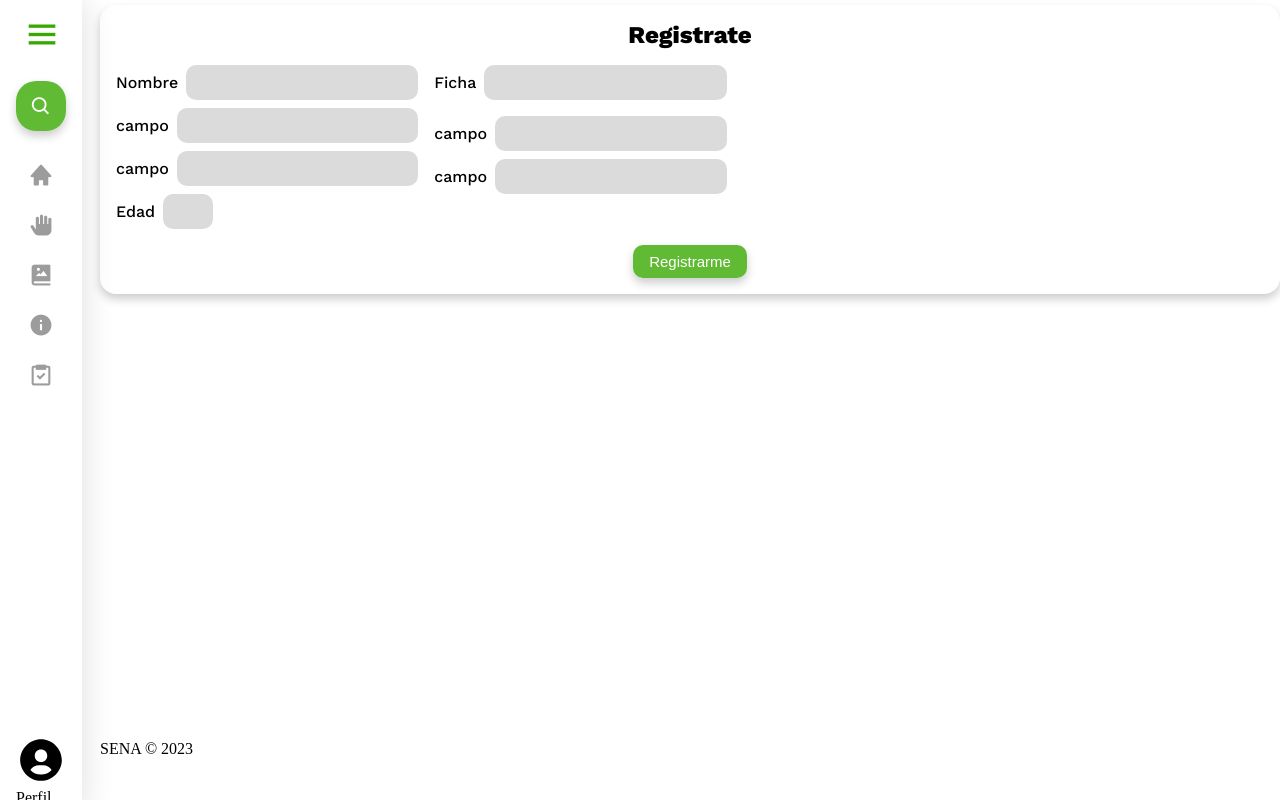
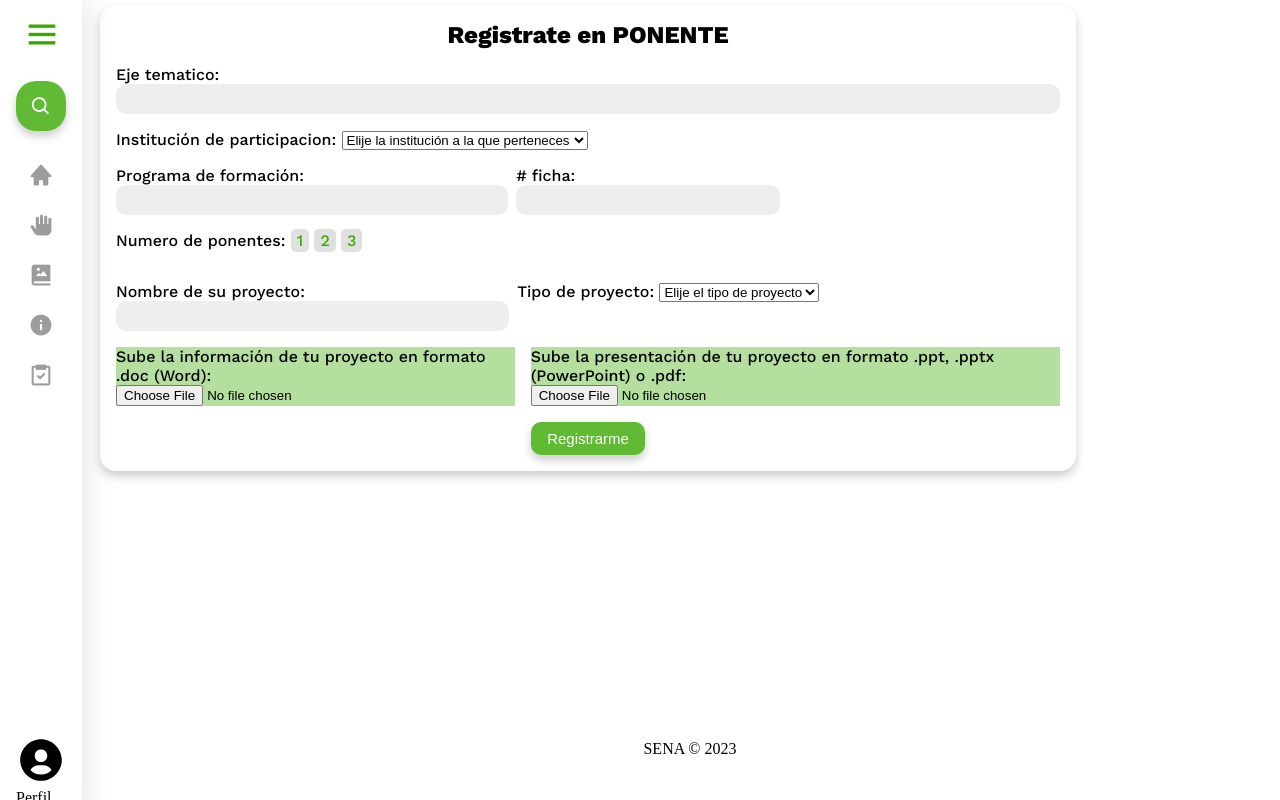
Before and after one commit to aremtg/MussaCafec, a PHP site: page /MussaCafec/index.php?vista=registrarme in a window 1280 px wide. Run offline with PHP 8.4, Linux system fonts and the light colour scheme; some libraries are stand-ins or nearby versions.

Commit message:
js registrarme, registrarme.php

```diff
--- a/css/config.css
+++ b/css/config.css
@@ -55,6 +55,8 @@
     right: 0;
     background-color: rgb(255, 255, 255);
     transition: all .5s;
+    text-align: center;
+
 }
 header.activeHeader ~ footer{
     width: calc(100% - 290px);
--- a/css/registrarme.css
+++ b/css/registrarme.css
@@ -1,6 +1,7 @@
 @import "./config.css";
 
-.form-registro {
+.form-ponente {
+    width: 80%;
     display: flex;
     gap: 1rem;
     padding: 1rem;
@@ -11,18 +12,18 @@
     font-family: "WorkSans-Medium";
 }
 
-.form-registro .title {
+.form-ponente .title {
     width: 100%;
     display: flex;
     align-items: center;
     justify-content: center;
 }
 
-.form-registro .title h1 {
+.form-ponente .title h1 {
     font-family: "WorkSans-ExtraBold";
 }
 
-.form-registro .btn_registrarme {
+.form-ponente .btn_registrarme {
     width: max-content;
     padding: .5rem 1rem;
     margin-left: auto;
@@ -45,7 +46,7 @@
     transition: all .5s;
 }
 
-.form-registro .datos {
+.form-ponente .datos {
     display: flex;
     gap: 1rem;
 }
@@ -62,15 +63,44 @@
 }
 
 .control input {
-    line-height: 35px;
+    line-height: 30px;
     border: none;
     outline: none;
-    background-color: rgb(219, 219, 219);
+    background-color: rgb(238, 238, 238);
     text-indent: 10px;
     border-radius: 10px;
     width: 100%;
-    font-size: 18px;
+    font-size: 15px;
 }
-.control #edad{
-    width: 50px;
+/* --------- */
+.control_doble{
+    display: flex;
+    gap: .5rem;
 }
+.cantidad_ponentes{
+    color: #38a900;
+    text-align: center;
+    cursor: pointer;
+    padding: 2px 6px;
+    border-radius: 5px;
+    background-color: #e0e0e0;
+}
+.cantidad_ponentes:hover{
+    color: white;
+    background-color: #38a900;
+}
+#ponentes-container{
+    display: flex;
+    gap: .5rem;
+}
+#ponentes-container .control{
+    background-color: #e0e0e0;
+}
+.box-archivos_para_subir{
+    display: flex;
+    gap: 1rem;
+}
+
+.box-archivos_para_subir div{
+    background-color: #38a90060;
+}
--- /dev/null
+++ b/js/registrarme.js
@@ -0,0 +1,58 @@
+const spanElements = document.querySelectorAll('.cantidad_ponentes');
+    const ponentesContainer = document.getElementById('ponentes-container');
+
+    spanElements.forEach(span => {
+        span.addEventListener('click', () => {
+            const cantidad = span.getAttribute('data-cantidad');
+            ponentesContainer.innerHTML = ''; // Limpiar el contenedor
+
+            for (let i = 0; i < cantidad; i++) {
+
+                const div = document.createElement('div');
+                div.classList.add('control');
+            div.innerHTML = `
+                <label for="input_nombre_del_ponente_${i + 1}">Nombre del ponente ${i + 1}:</label>
+                <input type="text" name="nombre_del_ponente_${i + 1}" id="input_nombre_del_ponente_${i + 1}">
+                <label for="input_correo_ponente_${i + 1}">Correo de contacto:</label>
+                <input type="text" name="correo_del_ponente_${i + 1}" id="input_correo_ponente_${i + 1}">
+                <label for="input_telefono_ponente_${i + 1}">Numero de telefono:</label>
+                <input type="text" name="telefono_del_ponente_${i + 1}" id="input_telefono_ponente_${i + 1}">
+            `;
+            ponentesContainer.appendChild(div);
+            }
+        });
+    });
+
+    // const label_nombre_ponente = document.createElement('label');
+                // label_nombre_ponente.textContent = `Nombre del ponente ${i + 1}:`;
+                // const input_nombre_ponente = document.createElement('input');
+
+                // const label_correo = document.createElement('label');
+                // label_correo.textContent = 'Correo de contacto:';
+                // const input_correo = document.createElement('input');
+
+                // const label_telefono = document.createElement('label');
+                // label_telefono.textContent = 'Numero de telefono:';
+                // const input_telefono = document.createElement('input');
+
+                // label_nombre_ponente.setAttribute('for', `input_nombre_del_ponente_${i + 1}`);
+                // input_nombre_ponente.type = 'text';
+                // input_nombre_ponente.name = `nombre_del_ponente_${i + 1}`;
+                // input_nombre_ponente.id = `input_nombre_del_ponente_${i + 1}`;
+
+                // label_correo.setAttribute('for', `input_correo_ponente_${i + 1}`);
+                // input_correo.type = 'text';
+                // input_correo.name = `correo_del_ponente_${i + 1}`;
+                // input_correo.id = `input_correo_ponente_${i + 1}`;
+
+                // label_telefono.setAttribute('for', `input_telefono_ponente_${i + 1}`);
+                // input_telefono.type = 'text';
+                // input_telefono.name = `telefono_del_ponente_${i + 1}`;
+                // input_telefono.id = `input_telefono_ponente_${i + 1}`;
+
+                // ponentesContainer.appendChild(label_nombre_ponente);
+                // ponentesContainer.appendChild(input_nombre_ponente);
+                // ponentesContainer.appendChild(label_correo);
+                // ponentesContainer.appendChild(input_correo);
+                // ponentesContainer.appendChild(label_telefono);
+                // ponentesContainer.appendChild(input_telefono);
--- a/views/contenido/Informacion.php
+++ b/views/contenido/Informacion.php
@@ -1,10 +1,6 @@
 <link rel="stylesheet" href="./css/informacion.css">
 
-
 <section class="content">
-    <main>
-
-    </main>
         <!-- CONTENIDO PARA LA PARTE IZQUIERDA DE LA INFORMACION -->
     <div class="content-2columnas">
         <div class="izq">
--- a/views/contenido/home.php
+++ b/views/contenido/home.php
@@ -1,9 +1,9 @@
 <link rel="stylesheet" href="./css/home.css">
     <section class="content">
+        <div class="box-img-home">
+           <img src="img/home-img.svg" alt="" class="img-home">
+        </div>
         <div class="left">
             <h1>Mussa Cafec</h1>
         </div>
-        <div class="right">
-           <img src="img\img-home.svg" alt="">
-        </div>
     </section>
--- a/views/contenido/registrarme.php
+++ b/views/contenido/registrarme.php
@@ -1,50 +1,70 @@
 <link rel="stylesheet" href="./css/registrarme.css">
 <section class="content">
 <div class="registro">
-    <form action="" class="form-registro">
+    <form action="" class="form-ponente">
         <div class="title">
-           <h1>Registrate</h1>
-        </div>
-        <div class="datos">
-
-            <div class="datos_personales">
-               <div class="control">
-                    <label for="nombre">Nombre</label>
-                    <input type="text" name="nombre" id="nombre">
+            <h1>Registrate en <span>PONENTE</span></h1>
         </div>
             <div class="control">
-                    <label for="campo">campo</label>
-                    <input type="text" name="apellido1" id="campo">
+                    <label for="eje_tematico">Eje tematico:</label>
+                    <input type="text" name="eje_tematico" id="eje_tematico">
             </div>
             <div class="control">
-                    <label for="campo">campo</label>
-                    <input type="text" name="apellido1" id="campo">
+                    <label for="institución_de_participacion_ponente">Institución de participacion:</label>
+                    <select name="institución_de_participacion_ponente" id="institución_de_participacion_ponente">
+                        <option value="value1" disabled selected>Elije la institución a la que perteneces</option>
+                        <option value="value2">SENA</option>
+                        <option value="value3">Otra</option>
+                    </select>
+                </div>
+            <div class="control_doble">
+                <div class="control">
+                    <label for="programa">Programa de formación:</label>
+                    <input type="text" name="programa" class="input" id="programa">
                 </div>
                 <div class="control">
-                    <label for="edad">Edad</label>
-                    <input type="number" name="edad" id="edad">
+                    <label for="ficha"># ficha:</label>
+                    <input type="text" name="ficha" class="input" id="ficha">
                 </div>
             </div>
-            <div class="datos_sena">
             <div class="control">
-                    <label for="ficha">Ficha</label>
-                    <input type="text" name="ficha" id="ficha">
+                Numero de ponentes:
+                <span class="cantidad_ponentes" data-cantidad="1">1</span>
+                <span class="cantidad_ponentes" data-cantidad="2">2</span>
+                <span class="cantidad_ponentes" data-cantidad="3">3</span>
+            </div>
+                <div id="ponentes-container">
+
+                </div>
+            <div class="control_doble">
+                <div class="control">
+                    <label for="nombre_proyecto">Nombre de su proyecto:</label>
+                    <input type="text" name="nombre_proyecto" class="input" id="nombre_proyecto">
                 </div>
                 <div class="control">
-
+                    <label for="tipo_proyecto">Tipo de proyecto:</label>
+                    <select name="tipo_proyecto" id="tipo_proyecto">
+                        <option value="value1" disabled selected>Elije el tipo de proyecto</option>
+                        <option value="value2">Formativo</option>
+                        <option value="value3">Productivo</option>
+                        <option value="value3">SENNOVA</option>
+                        <option value="value3">Externo</option>
+                    </select>
                 </div>
-                <div class="control">
-                    <label for="campo">campo</label>
-                    <input type="text" name="apellido1" id="campo">
             </div>
-                <div class="control">
-                    <label for="campo">campo</label>
-                    <input type="text" name="apellido1" id="campo">
+<div class="box-archivos_para_subir">
+    <div>
+        <p>Sube la información de tu proyecto en formato .doc <span>(Word)</span>:</p>
+        <input type="file" accept=".doc, .docx" id="archivoProyecto" name="archivoProyecto">
+    </div>
+    <div>
+        <p>Sube la presentación de tu proyecto en formato .ppt, .pptx <span>(PowerPoint)</span> o .pdf:</p>
+        <input type="file" accept=".ppt, .pptx, .pdf" id="archivoProyecto" name="archivoProyecto">
     </div>
 </div>
 
-        </div>
                 <input type="submit" class="btn_registrarme"value="Registrarme">
     </form>
 </div>
 </section>
+<script src="./js/registrarme.js"></script>
--- a/views/layaout/footer.php
+++ b/views/layaout/footer.php
@@ -2,5 +2,6 @@
     <footer id="footer">
         <p>SENA &copy; <?= date('Y') ?></p>
     </footer>
+
 </body>
 </html>
--- a/views/layaout/navbar.php
+++ b/views/layaout/navbar.php
@@ -32,7 +32,6 @@
                 </a>
             <ul id="dropdown-content">
                 <li><a href="<?=base_url?>informacion">Informacion</a></li>
-                <li><a href="<?=base_url?>semilleros">Semilleros</a></li>
                 <li><a href="<?=base_url?>registrarme">Registrarme</a></li>
             </ul>
             <span class="tooltip">Participa</span>
```
Also changed, not shown: css/home.css (+2 -24 lines), css/informacion.css (+0 -9 lines). Lines whose indentation alone changed are shown as unchanged.
